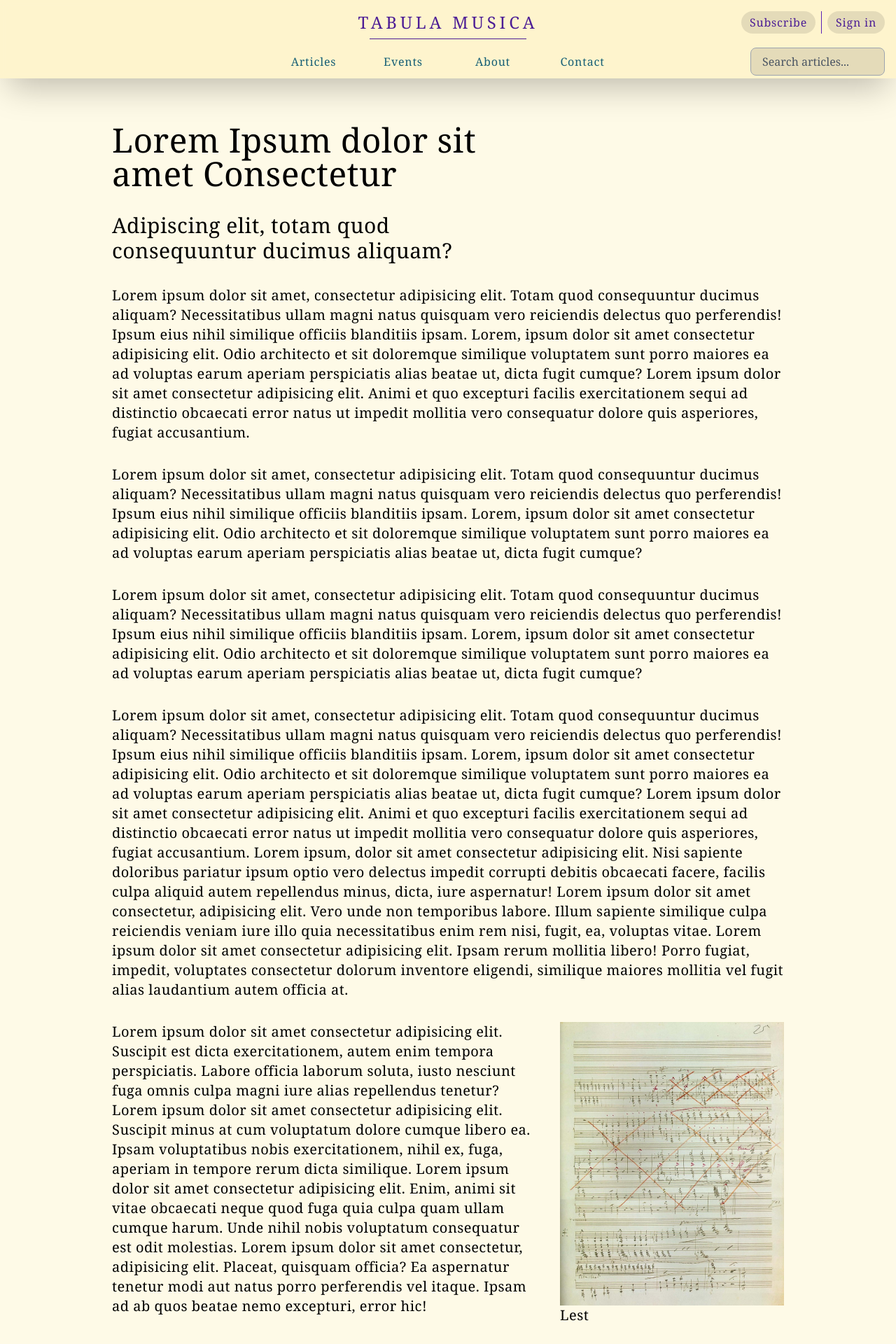
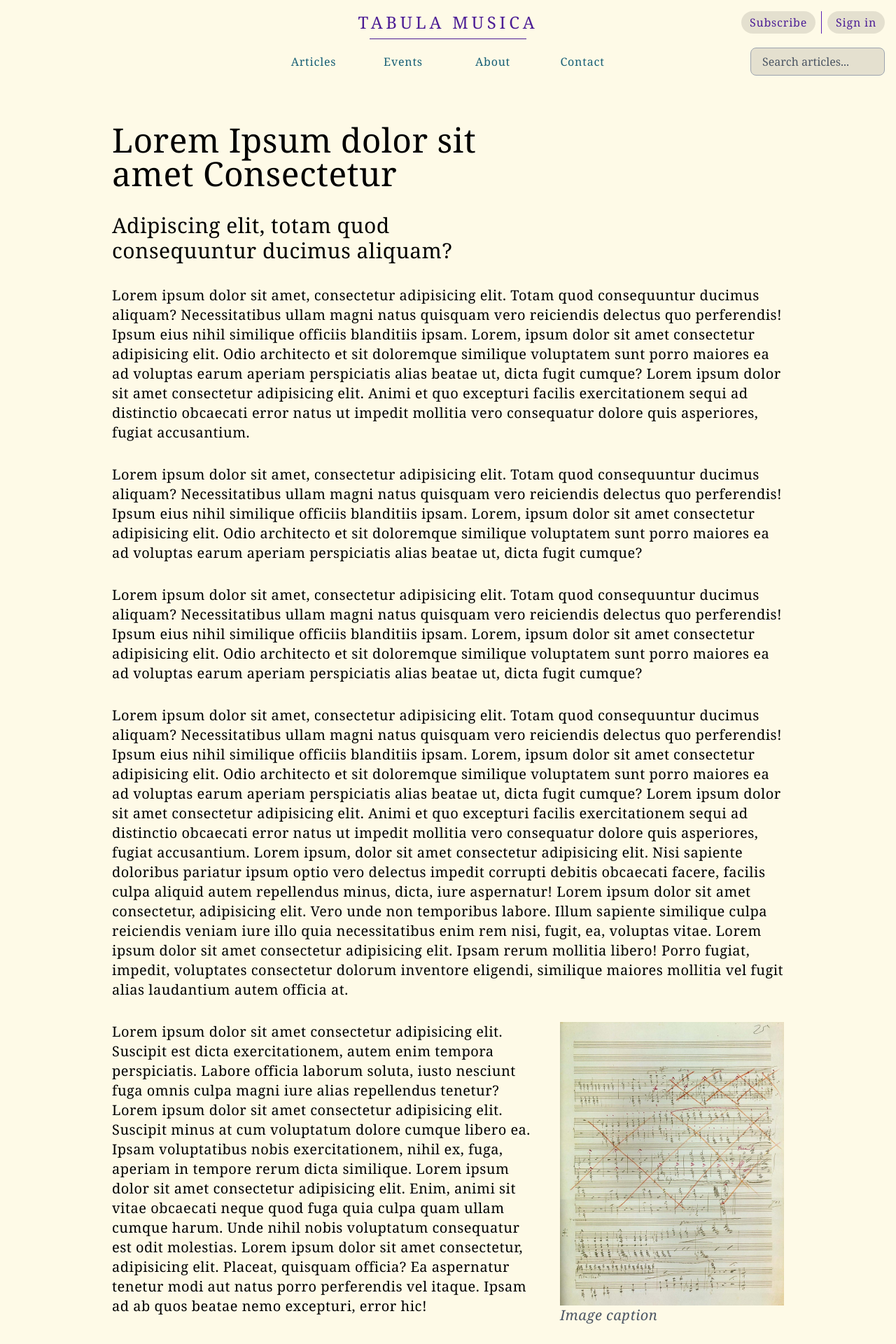
Before and after one commit to IntGrah/tabula-musica, a Next.js app: page /liszt in a window 1280 px wide. Shown: the top 1920 px of the page at 70% size. Built offline with nearby package versions, Linux system fonts and the light colour scheme.

Commit message:
Classnames

```diff
--- a/app/events/event.tsx
+++ b/app/events/event.tsx
@@ -4,7 +4,6 @@ import Image, { StaticImageData } from "next/image";
 import Link from "next/link";
 import { useState } from "react";
 import { Location } from "./locations";
-import classNames from "classnames";
 
 export interface EventCardProps {
     basis: string;
@@ -89,14 +88,7 @@ function EventImage({
     image: { src: StaticImageData; alt: string };
 }) {
     return (
-        <div
-            className={classNames(
-                "min-w-32",
-                "h-full",
-                cutoff,
-                "overflow-hidden"
-            )}
-        >
+        <div className={`min-w-32 h-full ${cutoff} overflow-hidden`}>
             <Image
                 className="h-full object-cover transition-all duration-500 ease-out group-hover:scale-105"
                 src={image.src}
@@ -146,24 +138,14 @@ function EventInformation({
             onClick={onClick}
         >
             <div
-                className={classNames(
-                    "absolute",
-                    "transition-all",
-                    "duration-300",
-                    { "-left-8 opacity-0": extra },
-                    { "left-0": !extra }
-                )}
+                className="absolute transition-all duration-300"
+                style={{ left: extra ? "-8px" : "0px", opacity: extra ? 0 : 1 }}
             >
                 {programme}
             </div>
             <div
-                className={classNames(
-                    "absolute",
-                    "transition-all",
-                    "duration-300",
-                    { "left-0": extra },
-                    { "left-8 opacity-0": !extra }
-                )}
+                className="absolute transition-all duration-300"
+                style={{ left: extra ? "0px" : "8px", opacity: extra ? 1 : 0 }}
             >
                 {performers}
             </div>
--- a/app/layout.tsx
+++ b/app/layout.tsx
@@ -4,7 +4,6 @@ import "./globals.css";
 import Header from "./ui/header";
 import Footer from "./ui/footer";
 import { usePathname } from "next/navigation";
-import { useState, useEffect } from "react";
 
 export default function RootLayout({
     children,
@@ -13,24 +12,13 @@ export default function RootLayout({
 }) {
     const isRoot = usePathname() === "/";
 
-    const [solid, setSolid] = useState(false);
-    // const [opacity, setOpacity] = useState(0);
-
-    useEffect(() => {
-        const onScroll = () => setSolid(scrollY >= 240);
-        onScroll();
-        // setOpacity(1);
-        addEventListener("scroll", onScroll);
-        return () => removeEventListener("scroll", onScroll);
-    }, []);
-
     return (
         <html lang="en-GB" className="scroll-smooth">
             <head>
                 <title>Tabula Musica</title>
             </head>
             <body className="relative flex flex-col min-h-screen font-serif bg-amber-200/20">
-                <Header solid={!isRoot || solid} overlay={isRoot} />
+                <Header overlay={isRoot} />
                 <main className="grow">{children}</main>
                 <Footer />
             </body>
--- a/app/liszt/page.tsx
+++ b/app/liszt/page.tsx
@@ -77,7 +77,9 @@ export default function LisztPage() {
                             src={LisztSonataEnd}
                             alt="Manuscript of Liszt Sonata ending"
                         />
-                        <figcaption>Lest</figcaption>
+                        <figcaption className="italic text-gray-600">
+                            Image caption
+                        </figcaption>
                     </figure>
                     Lorem ipsum dolor sit amet consectetur adipisicing elit.
                     Suscipit est dicta exercitationem, autem enim tempora
--- a/app/not-found.tsx
+++ b/app/not-found.tsx
@@ -1,7 +1,7 @@
 export default function NotFound() {
     return (
         <hgroup className="text-center">
-            <h1 className="py-16 text-9xl tracking-wide text-cyan-900">404</h1>
+            <h1 className="py-12 text-9xl tracking-wide text-cyan-900">404</h1>
             <p className="text-2xl italic text-cyan-700">
                 The requested resource was not found on the server.
             </p>
--- a/app/ui/header.tsx
+++ b/app/ui/header.tsx
@@ -1,25 +1,30 @@
+"use client";
+
 import Link from "next/link";
-import { CSSProperties } from "react";
+import { CSSProperties, useEffect, useState } from "react";
 
-export default function Header({
-    solid,
-    overlay,
-}: {
-    solid: boolean;
-    overlay: boolean;
-}) {
+export default function Header({ overlay }: { overlay: boolean }) {
+    const [solid, setSolid] = useState(false);
+    // const [opacity, setOpacity] = useState(0);
+
+    useEffect(() => {
+        const onScroll = () => setSolid(scrollY >= 240);
+        onScroll();
+        // setOpacity(1);
+        addEventListener("scroll", onScroll);
+        return () => removeEventListener("scroll", onScroll);
+    }, []);
+
     const bgStyle: CSSProperties = {
         backgroundColor: `rgba(254, 243, 199, ${solid ? 0.8 : 0})`,
-        backdropFilter: `blur(${solid ? 4 : 0}px)`,
-        boxShadow: `0 ${solid ? 24 : 0}px ${solid ? 48 : 0}px ${
-            solid ? -12 : 0
-        }px rgba(0, 0, 0, 0.25)`,
+        backdropFilter: solid ? "blur(4px)" : "none",
+        boxShadow: solid ? "0 2px 12px rgba(0, 0, 0, 0.2)" : "none",
         position: overlay ? "fixed" : "sticky",
     };
 
     return (
         <header
-            className="top-0 w-full z-50 font-serif transition-all"
+            className="top-0 w-full z-50 font-serif transition-all duration-500"
             style={bgStyle}
         >
             <div className="relative flex md:justify-center">
--- a/package.json
+++ b/package.json
@@ -9,7 +9,6 @@
         "lint": "next lint"
     },
     "dependencies": {
-        "classnames": "^2.5.1",
         "next": "14.0.4",
         "react": "^18",
         "react-dom": "^18",
```
Also changed, not shown: 1 other file (tests, documents, lock files or other folders).
